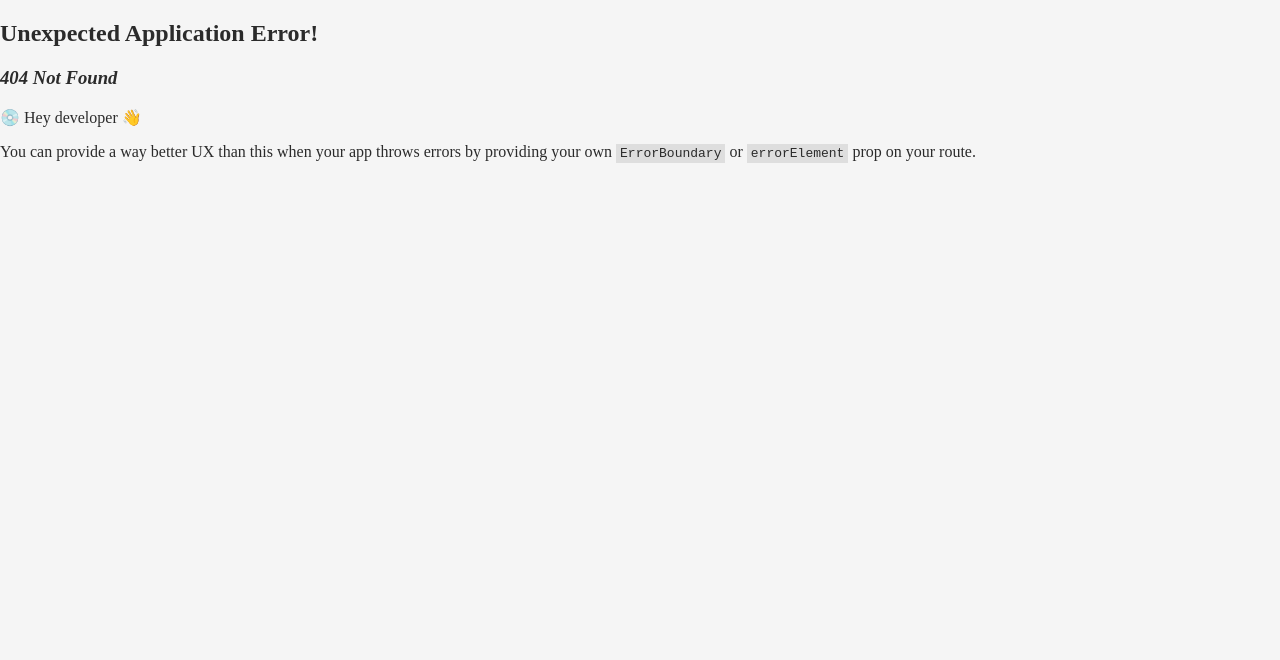
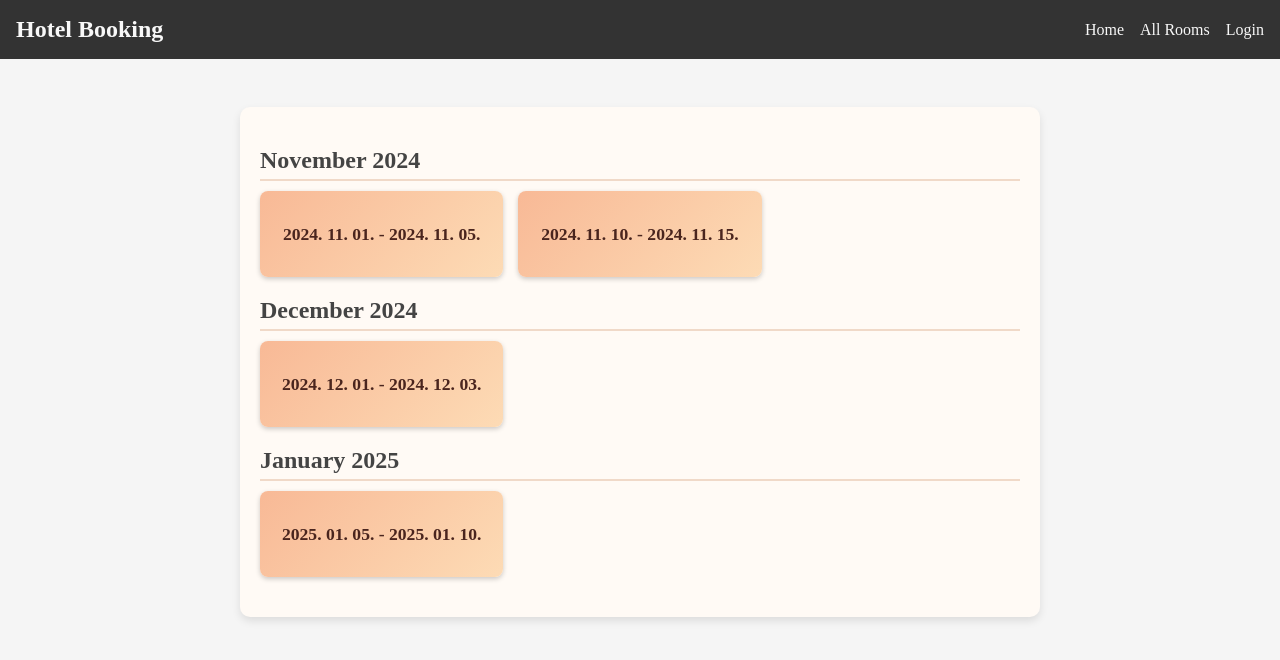
Before and after one commit to WolfDenCode/Booking-App, a React (Vite) app: page /my-bookings in a window 1280 px wide. Before the commit this address had no page. Shown: the top 660 px of the page. Built offline with nearby package versions, Linux system fonts and the light colour scheme.

Commit message:
Date Display UI

```diff
--- a/src/components/Navbar.jsx
+++ b/src/components/Navbar.jsx
@@ -20,6 +20,11 @@ const Navbar = () => {
         <li>
           <Link to="all-rooms">All Rooms</Link>
         </li>
+        {user == null ? null : (
+          <li>
+            <Link to="my-bookings">My Bookings</Link>
+          </li>
+        )}
         {user == null ? (
           <li>
             <Link to="auth">Login</Link>
--- /dev/null
+++ b/src/components/OccupiedDatesDisplay.css
@@ -0,0 +1,47 @@
+.occupied-dates-container {
+  max-width: 800px;
+  margin: 20px auto;
+  padding: 20px;
+  background-color: #fffaf5; /* Light beige to match the gradient tones */
+  border-radius: 10px;
+  box-shadow: 0 4px 8px rgba(0, 0, 0, 0.1);
+}
+
+.month-section {
+  margin-bottom: 20px;
+}
+
+.month-title {
+  font-size: 1.5rem;
+  color: #444;
+  border-bottom: 2px solid #f0d9c8; /* Soft pastel line */
+  padding-bottom: 5px;
+  margin-bottom: 10px;
+}
+
+.date-cards {
+  display: grid;
+  grid-template-columns: repeat(auto-fill, minmax(200px, 1fr));
+  gap: 15px;
+}
+
+.date-card {
+  background: linear-gradient(135deg, #f8b996, #fddbb5); /* Updated gradient */
+  color: #4a251e; /* Deep brown for text contrast */
+  padding: 15px;
+  border-radius: 8px;
+  text-align: center;
+  font-size: 1rem;
+  box-shadow: 0 2px 5px rgba(0, 0, 0, 0.2);
+  transition: transform 0.2s ease, box-shadow 0.2s ease;
+}
+
+.date-card:hover {
+  transform: scale(1.05);
+  box-shadow: 0 4px 10px rgba(0, 0, 0, 0.3);
+}
+
+.date-range {
+  font-weight: bold;
+  font-size: 1.1rem;
+}
--- /dev/null
+++ b/src/components/OccupiedDatesDisplay.jsx
@@ -0,0 +1,45 @@
+import React from "react";
+import "./OccupiedDatesDisplay.css";
+
+const OccupiedDatesDisplay = () => {
+  // Hardcoded sample data
+  const occupiedDates = [
+    { startDate: "2024-11-01", endDate: "2024-11-05" },
+    { startDate: "2024-11-10", endDate: "2024-11-15" },
+    { startDate: "2024-12-01", endDate: "2024-12-03" },
+    { startDate: "2025-01-05", endDate: "2025-01-10" },
+  ];
+
+  // Grouping dates by month
+  const groupedDates = occupiedDates.reduce((acc, date) => {
+    const month = new Date(date.startDate).toLocaleString("default", {
+      month: "long",
+      year: "numeric",
+    });
+    acc[month] = acc[month] || [];
+    acc[month].push(date);
+    return acc;
+  }, {});
+
+  return (
+    <div className="occupied-dates-container">
+      {Object.entries(groupedDates).map(([month, dates]) => (
+        <div key={month} className="month-section">
+          <h2 className="month-title">{month}</h2>
+          <div className="date-cards">
+            {dates.map((date, index) => (
+              <div key={index} className="date-card">
+                <p className="date-range">
+                  {new Date(date.startDate).toLocaleDateString("hu")} -{" "}
+                  {new Date(date.endDate).toLocaleDateString("hu")}
+                </p>
+              </div>
+            ))}
+          </div>
+        </div>
+      ))}
+    </div>
+  );
+};
+
+export default OccupiedDatesDisplay;
--- a/src/components/RoomDetails/RoomCard.jsx
+++ b/src/components/RoomDetails/RoomCard.jsx
@@ -61,7 +61,7 @@ const RoomCard = ({ room, selectedDateRange, onBookingSuccess }) => {
       {selectedDateRange ? (
         <button
           className="book-room-button"
-          onClick={() => handleBooking(room.id, 1, selectedDateRange)}
+          onClick={() => handleBooking(room.id, user.id, selectedDateRange)}
           disabled={!selectedDateRange.startDate}
         >
           Book Room
--- a/src/main.jsx
+++ b/src/main.jsx
@@ -17,6 +17,7 @@ import BookingComponent from "./components/BookingComponent.jsx";
 import AuthForm from "./components/AuthForm.jsx";
 import { UserProvider } from "./components/UserContext.jsx";
 import GuestRoute from "./components/GuestRoute.jsx";
+import OccupiedDatesDisplay from "./components/OccupiedDatesDisplay.jsx";
 
 // let roomData = [
 //   {
@@ -97,6 +98,10 @@ const router = createBrowserRouter([
           </GuestRoute>
         ),
       },
+      {
+        path: "/my-bookings",
+        element: <OccupiedDatesDisplay></OccupiedDatesDisplay>,
+      },
     ],
   },
 ]);
```
